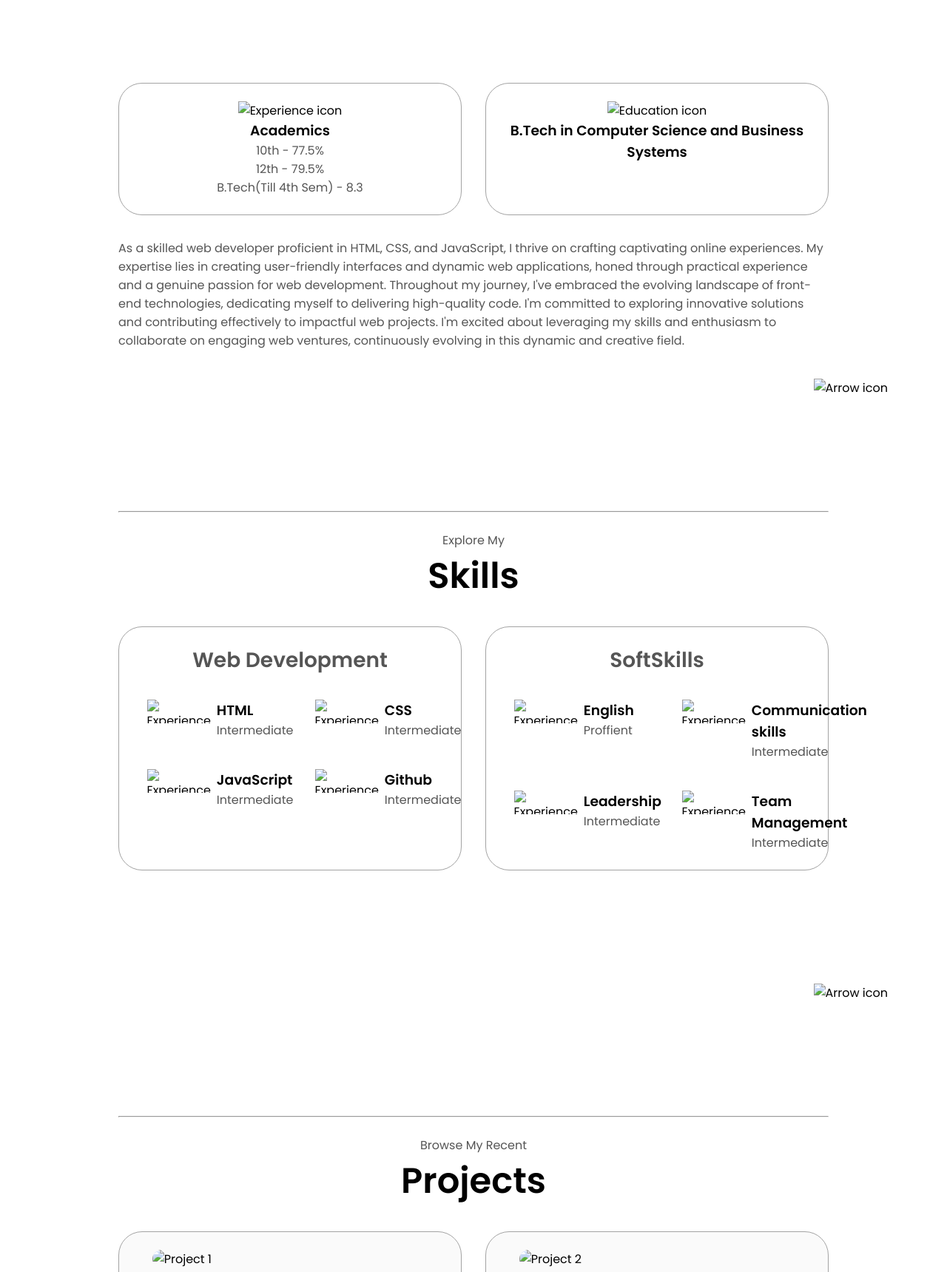
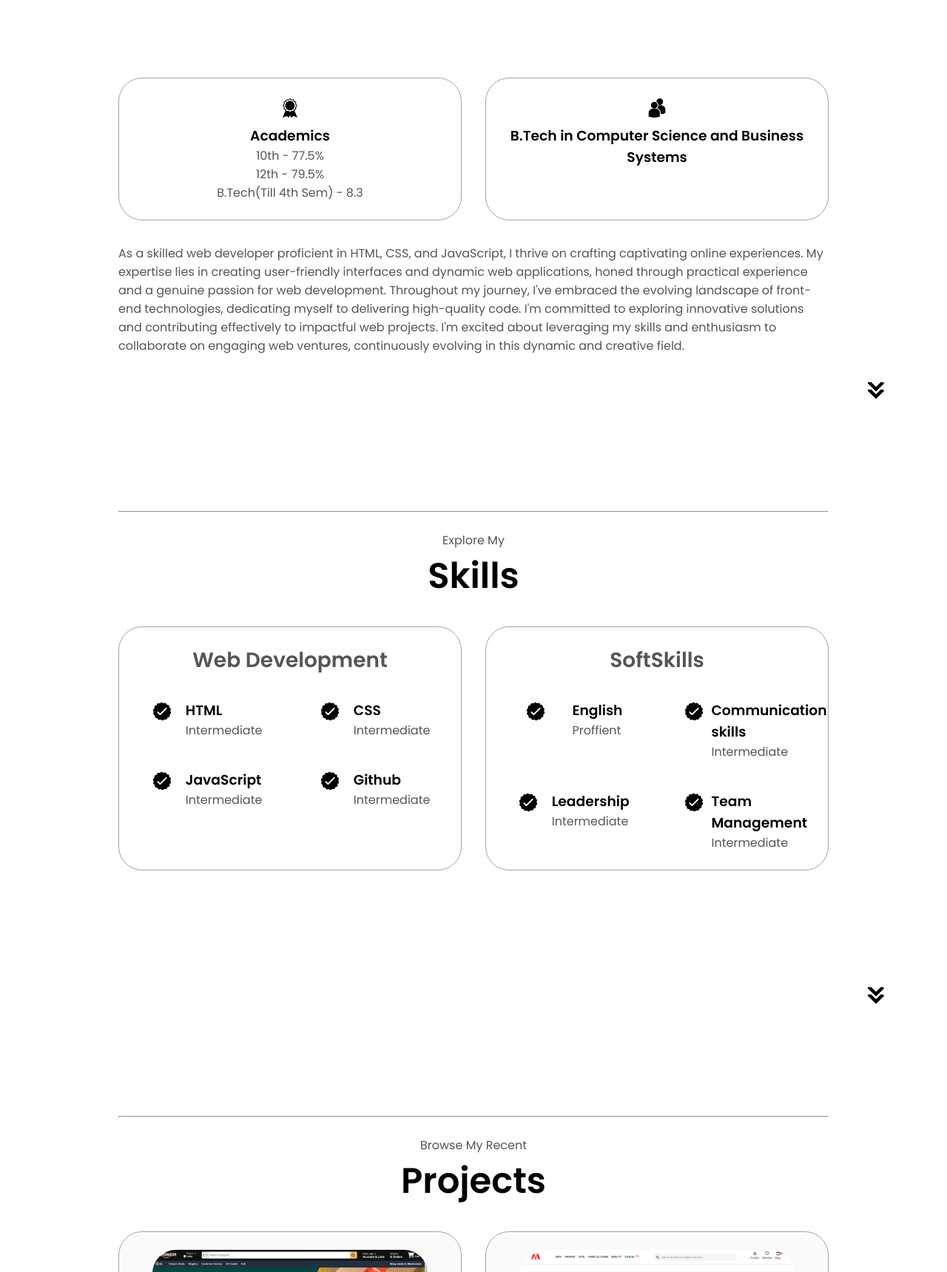
Before and after one commit to kshitij2233/PFolio, a plain HTML site: page index.html in a window 1280 px wide. Shown: the part 1080-2800 px from the top of the page at 74% size. Drawn offline with Linux system fonts and the light colour scheme; files whose address does not match are found by name.

Commit message:
Update index.html

```diff
--- a/index.html
+++ b/index.html
@@ -40,8 +40,8 @@
   </nav>
   <section id="profile">
     <div class="section__pic-container">
-      <img src="/html-css-js-portfolio-tutorial-2-main/WhatsApp Image 2023-11-30 at 11.11.56 PM.jpeg" class="my-image"
-        alt="Rohit Patil profile picture" />
+      <img src="WhatsApp Image 2023-11-30 at 11.11.56 PM.jpeg" class="my-image"
+        alt="Kshitij Kadam profile picture" />
     </div>
     <div class="section__text">
       <p class="section__text__p1">Hello, I'm</p>
@@ -56,9 +56,9 @@
         </button>
       </div>
       <div id="socials-container">
-        <img src="./assets/linkedin.png" alt="My LinkedIn profile" class="icon"
+        <img src="linkedin.png" alt="My LinkedIn profile" class="icon"
           onclick="location.href='https://linkedin.com/'" />
-        <img src="./assets/github.png" alt="My Github profile" class="icon"
+        <img src="github.png" alt="My Github profile" class="icon"
           onclick="location.href='https://github.com/'" />
       </div>
     </div>
@@ -75,14 +75,14 @@
       <div class="about-details-container">
         <div class="about-containers">
           <div class="details-container">
-            <img src="./assets/experience.png" alt="Experience icon" class="icon" />
+            <img src="experience.png" alt="Experience icon" class="icon" />
             <h3>Academics</h3>
             <p>10th - 77.5%</p>
             <p>12th - 79.5%</p>
             <p>B.Tech(Till 4th Sem) - 8.3</p>
           </div>
           <div class="details-container">
-            <img src="./assets/education.png" alt="Education icon" class="icon" />
+            <img src="education.png" alt="Education icon" class="icon" />
             <h3>B.Tech in Computer Science and Business Systems</h3>
           </div>
         </div>
@@ -94,7 +94,7 @@
         </div>
       </div>
     </div>
-    <img src="./assets/arrow.png" alt="Arrow icon" class="icon arrow" onclick="location.href='./#experience'" />
+    <img src="arrow.png" alt="Arrow icon" class="icon arrow" onclick="location.href='./#experience'" />
   </section>
   <br><br>
   <section id="experience">
@@ -109,28 +109,28 @@
           <h2 class="experience-sub-title">Web Development</h2>
           <div class="article-container">
             <article>
-              <img src="./assets/checkmark.png" alt="Experience icon" class="icon" />
+              <img src="checkmark.png" alt="Experience icon" class="icon" />
               <div>
                 <h3>HTML</h3>
                 <p>Intermediate</p>
               </div>
             </article>
             <article>
-              <img src="./assets/checkmark.png" alt="Experience icon" class="icon" />
+              <img src="checkmark.png" alt="Experience icon" class="icon" />
               <div>
                 <h3>CSS</h3>
                 <p>Intermediate</p>
               </div>
             </article>
             <article>
-              <img src="./assets/checkmark.png" alt="Experience icon" class="icon" />
+              <img src="checkmark.png" alt="Experience icon" class="icon" />
               <div>
                 <h3>JavaScript</h3>
                 <p>Intermediate</p>
               </div>
             </article>
             <article>
-              <img src="./assets/checkmark.png" alt="Experience icon" class="icon" />
+              <img src="checkmark.png" alt="Experience icon" class="icon" />
               <div>
                 <h3>Github</h3>
                 <p>Intermediate</p>
@@ -143,28 +143,28 @@
           <h2 class="experience-sub-title">SoftSkills</h2>
           <div class="article-container">
             <article>
-              <img src="./assets/checkmark.png" alt="Experience icon" class="icon" />
+              <img src="checkmark.png" alt="Experience icon" class="icon" />
               <div>
                 <h3>English</h3>
                 <p>Proffient</p>
               </div>
             </article>
             <article>
-              <img src="./assets/checkmark.png" alt="Experience icon" class="icon" />
+              <img src="checkmark.png" alt="Experience icon" class="icon" />
               <div>
                 <h3>Communication skills</h3>
                 <p>Intermediate</p>
               </div>
             </article>
             <article>
-              <img src="./assets/checkmark.png" alt="Experience icon" class="icon" />
+              <img src="checkmark.png" alt="Experience icon" class="icon" />
               <div>
                 <h3>Leadership</h3>
                 <p>Intermediate</p>
               </div>
             </article>
             <article>
-              <img src="./assets/checkmark.png" alt="Experience icon" class="icon" />
+              <img src="checkmark.png" alt="Experience icon" class="icon" />
               <div>
                 <h3>Team Management</h3>
                 <p>Intermediate</p>
@@ -173,7 +173,7 @@
           </div>
         </div>
     </div>
-    <img src="./assets/arrow.png" alt="Arrow icon" class="icon arrow" onclick="location.href='./#projects'" />
+    <img src="arrow.png" alt="Arrow icon" class="icon arrow" onclick="location.href='./#projects'" />
   </section>
   <br>
   <section id="projects"><br><br>
@@ -184,7 +184,7 @@
       <div class="about-containers">
         <div class="details-container color-container">
           <div class="article-container">
-            <img src="/html-css-js-portfolio-tutorial-2-main/amz.png" alt="Project 1" class="project-img" />
+            <img src="amz.png" alt="Project 1" class="project-img" />
           </div>
           <h2 class="experience-sub-title project-title">Amazon Clone - Using HTML & CSS</h2>
           <div class="btn-container">
@@ -202,7 +202,7 @@
         </div>
         <div class="details-container color-container">
           <div class="article-container">
-            <img src="/html-css-js-portfolio-tutorial-2-main/myc.png" alt="Project 2" class="project-img" />
+            <img src="myc.png" alt="Project 2" class="project-img" />
           </div>
           <h2 class="experience-sub-title project-title">Myntra Clone - Using HTML, CSS AND JavaScript</h2>
           <div class="btn-container">
@@ -220,7 +220,7 @@
         </div>
         <div class="details-container color-container">
           <div class="article-container">
-            <img src="./assets/project-3.png" alt="Project 3" class="project-img" />
+            <img src=".project-3.png" alt="Project 3" class="project-img" />
           </div>
           <h2 class="experience-sub-title project-title">College Project</h2>
           <div class="btn-container">
```
